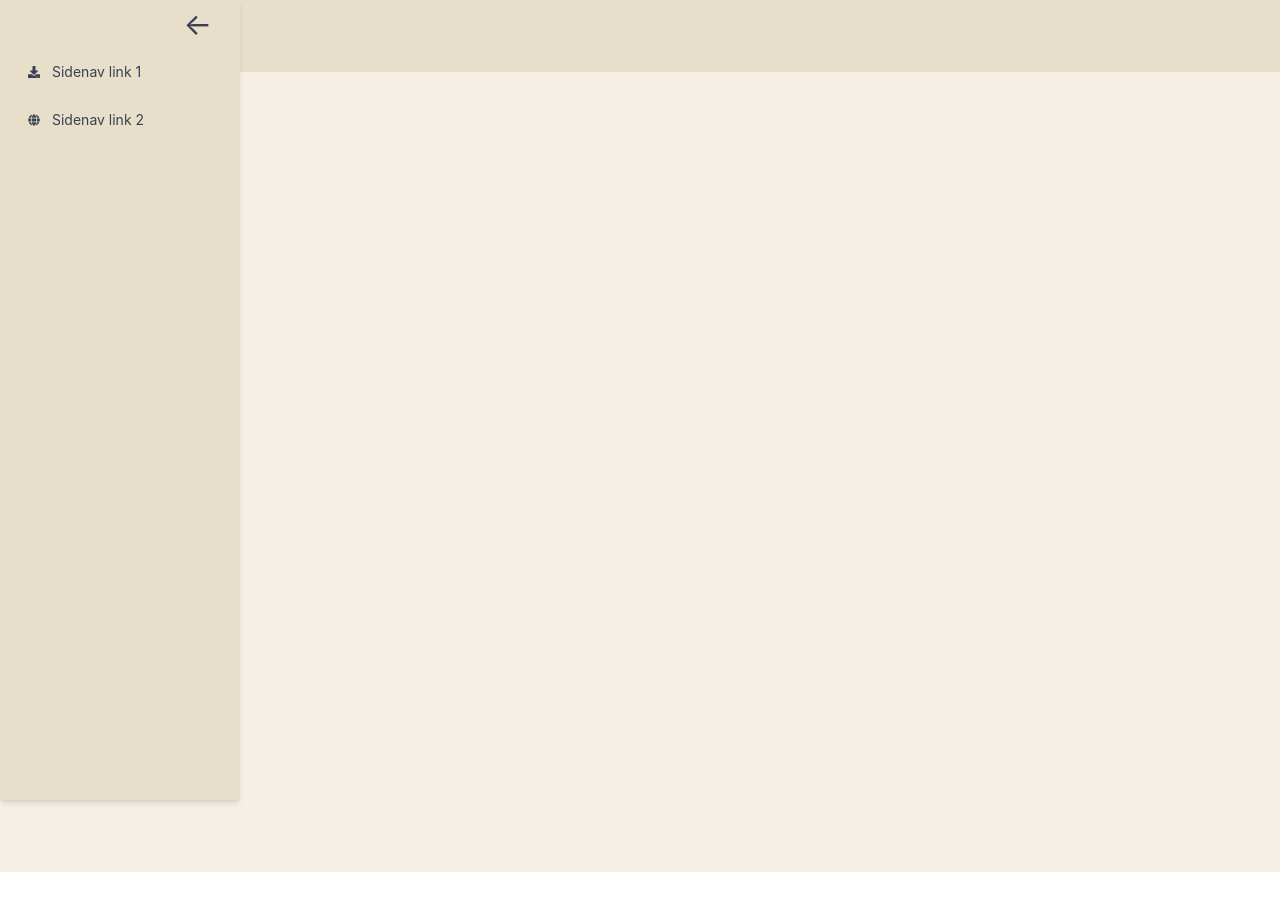
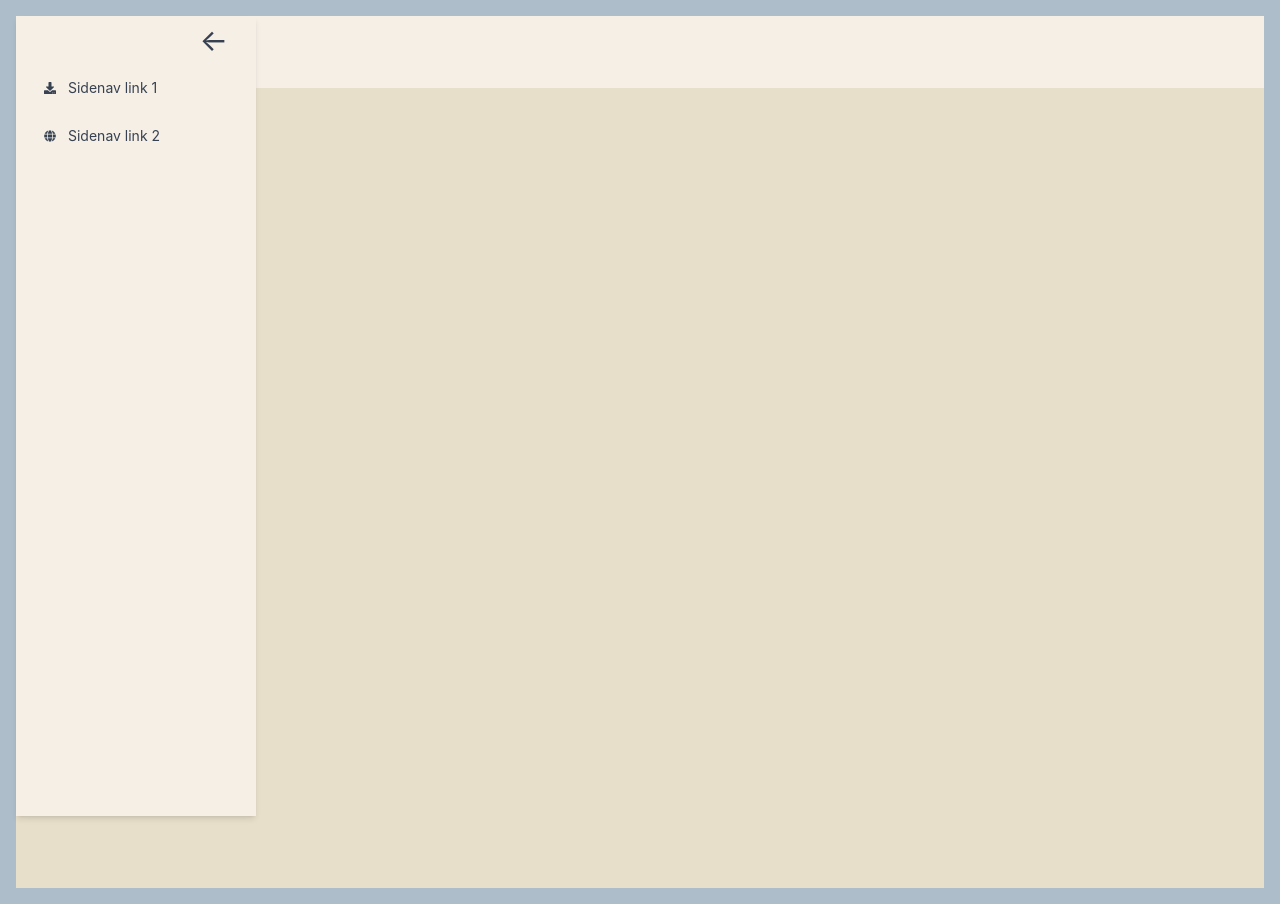
Before and after one commit to nm45790/toy-mapleApp, a Next.js app in the folder client/: page / in a window 1280 px wide. Before the commit the page ends 872 px from the top, so only its background shows below. Built offline with nearby package versions, Linux system fonts and the light colour scheme.

Commit message:
[색변경] 글로벌 패딩 추가, 컬러변경

```diff
--- a/client/components/NavBar.tsx
+++ b/client/components/NavBar.tsx
@@ -1,7 +1,7 @@
 export default function NavBar() {
   return (
     <>
-      <nav className="bg-color-2 pt-5 pb-5 px-16 text-color-1 text-2xl font-bold">
+      <nav className="bg-color-1 pt-5 pb-5 px-16 text-color-2 text-2xl font-bold">
       <div className="flex justify-between ">
         <div >
           <p>Fun dev Blog</p>
--- a/client/components/SideBar.tsx
+++ b/client/components/SideBar.tsx
@@ -1,13 +1,22 @@
 import Link from "next/link";
 import { useRouter } from "next/router";
+import { useRecoilState } from "recoil";
+import { sidebarState } from "../state/sidebarState";
 
 export default function SideBar() {
+  const [sidebar, setSidebar] = useRecoilState(sidebarState);
   const router = useRouter();
   return (
-    <div className="w-60 h-full shadow-md bg-color-2 px-1 fixed">
+    <div className="w-60 h-full shadow-md bg-color-1 px-1 fixed">
       <ul className="relative">
         <li className="relative">
-          <span onClick={()=>console.log("out")} className="flex justify-end items-center text-3xl py-4 px-6 h-12 overflow-hidden text-gray-700 text-ellipsis whitespace-nowrap rounded hover:text-gray-900 hover:bg-gray-100 transition duration-300 ease-in-out cursor-pointer">
+          <span
+            onClick={() => {
+              setSidebar(!sidebar);
+              console.log(sidebar);
+            }}
+            className="flex justify-end items-center text-3xl py-4 px-6 h-12 overflow-hidden text-gray-700 text-ellipsis whitespace-nowrap rounded hover:text-gray-900 hover:bg-gray-100 transition duration-300 ease-in-out cursor-pointer"
+          >
             &larr;
           </span>
         </li>
--- a/client/pages/index.tsx
+++ b/client/pages/index.tsx
@@ -3,7 +3,7 @@ import type { NextPage } from "next";
 const Home: NextPage = () => {
   return (
     <>
-      <div className="bg-color-1 min-h-screen ">
+      <div className="bg-color-2 min-h-screen ">
 
       </div>
     </>
--- a/client/state/sidebarState.js
+++ b/client/state/sidebarState.ts
@@ -1,8 +1,6 @@
 import {atom} from 'recoil';
 
-const sidebarState = atom({
+export const sidebarState = atom<boolean>({
     key : 'sidebarState',
     default :true,
 })
-
-export {sidebarState }
--- a/client/styles/globals.css
+++ b/client/styles/globals.css
@@ -4,7 +4,8 @@
 
 html,
 body {
-    padding: 0;
+    background-color: #AEBDCA;
+    padding: 8px;
     margin: 0;
     font-family: -apple-system, BlinkMacSystemFont, Segoe UI, Roboto, Oxygen,
         Ubuntu, Cantarell, Fira Sans, Droid Sans, Helvetica Neue, sans-serif;
```
Lines whose indentation alone changed are shown as unchanged.
